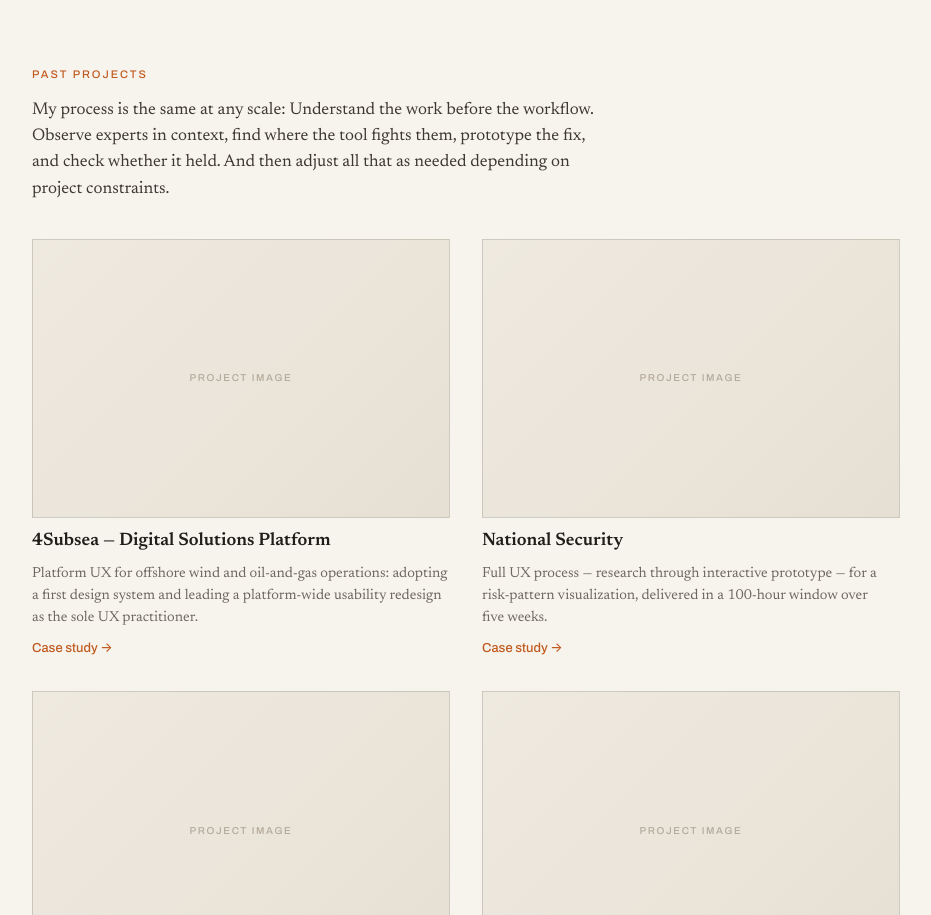
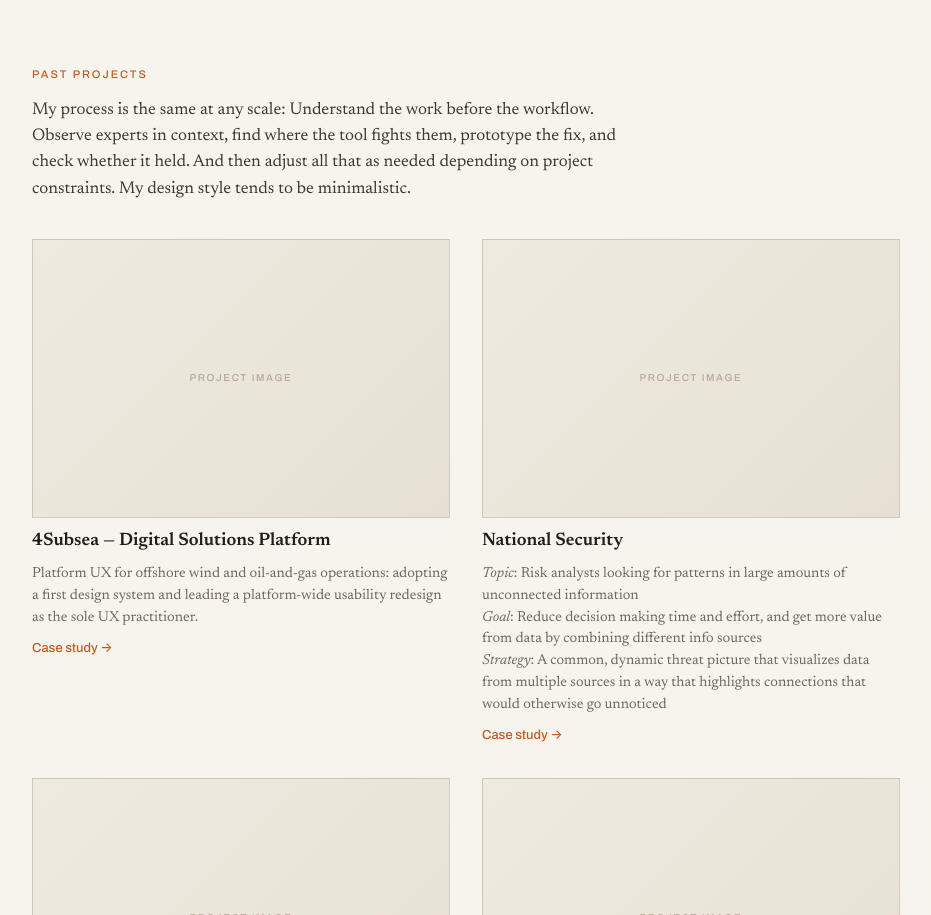
Before and after one commit to ragamoffyn/website, a plain HTML site: page index.html in a window 1280 px wide. Shown: the part 2254-3169 px from the top of the page, without its empty margins (324-1255 px from the left). Drawn offline with Linux system fonts and the light colour scheme.

Commit message:
Update index.html

```diff
--- a/index.html
+++ b/index.html
@@ -190,7 +190,7 @@
       <!-- ---------- Projects ---------- -->
       <section id="projects">
         <div class="eyebrow">Past projects</div>
-        <p class="projects-intro">My process is the same at any scale: Understand the work before the workflow. Observe experts in context, find where the tool fights them, prototype the fix, and check whether it held. And then adjust all that as needed depending on project constraints.</p>
+        <p class="projects-intro">My process is the same at any scale: Understand the work before the workflow. Observe experts in context, find where the tool fights them, prototype the fix, and check whether it held. And then adjust all that as needed depending on project constraints. My design style tends to be minimalistic.</p>
 
         <div class="projects-grid">
 
@@ -204,7 +204,10 @@
           <a class="project-card" href="national-security.html">
             <div class="project-thumb placeholder" aria-hidden="true">Project image</div>
             <div class="project-title">National Security</div>
-            <div class="project-blurb">Full UX process — research through interactive prototype — for a risk-pattern visualization, delivered in a 100-hour window over five weeks.</div>
+            <div class="project-blurb">
+              <i>Topic</i>: Risk analysts looking for patterns in large amounts of unconnected information<br>
+              <i>Goal</i>: Reduce decision making time and effort, and get more value from data by combining different info sources<br>
+              <i>Strategy</i>: A common, dynamic threat picture that visualizes data from multiple sources in a way that highlights connections that would otherwise go unnoticed</div>
             <span class="project-link">Case study &#8594;</span>
           </a>
 
```
